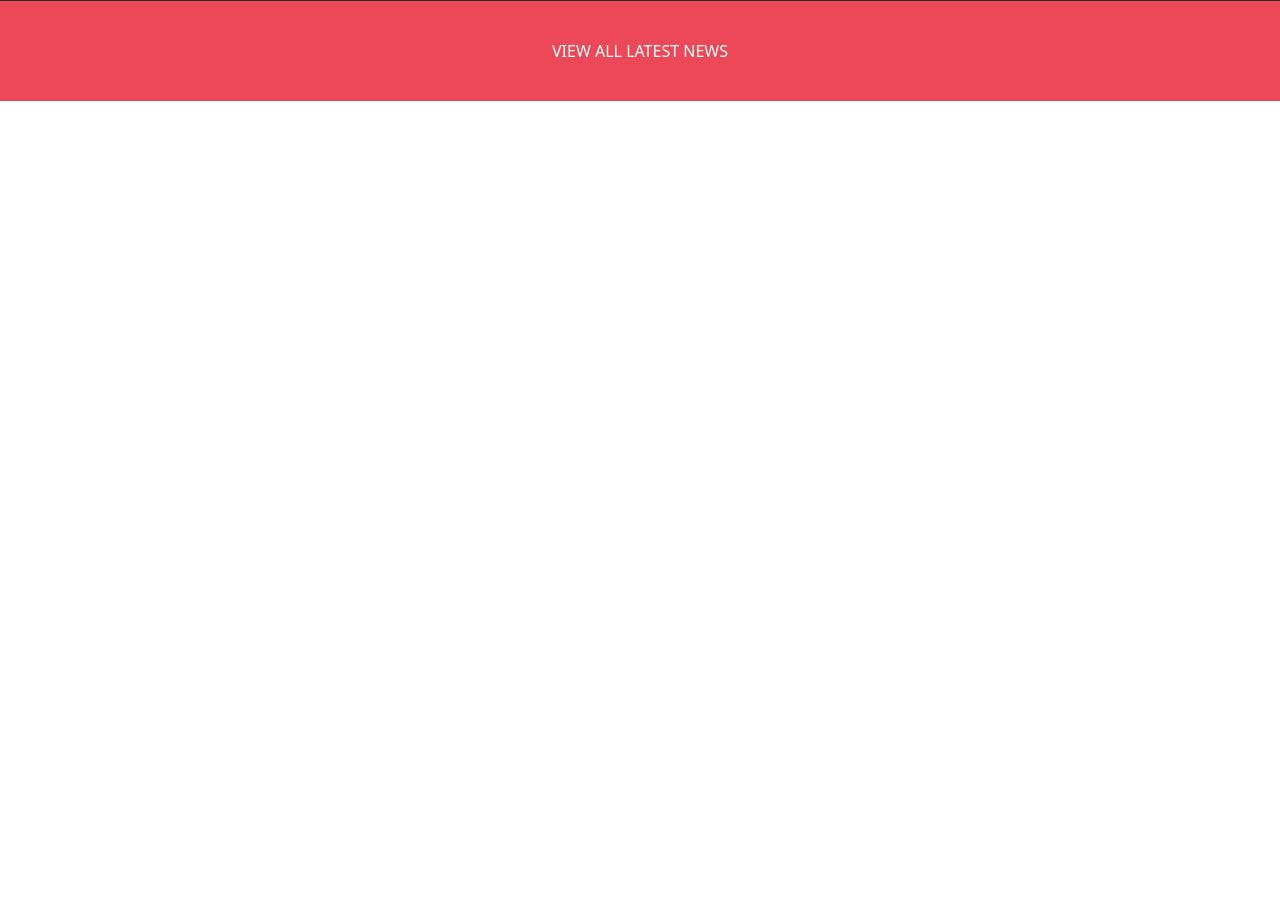
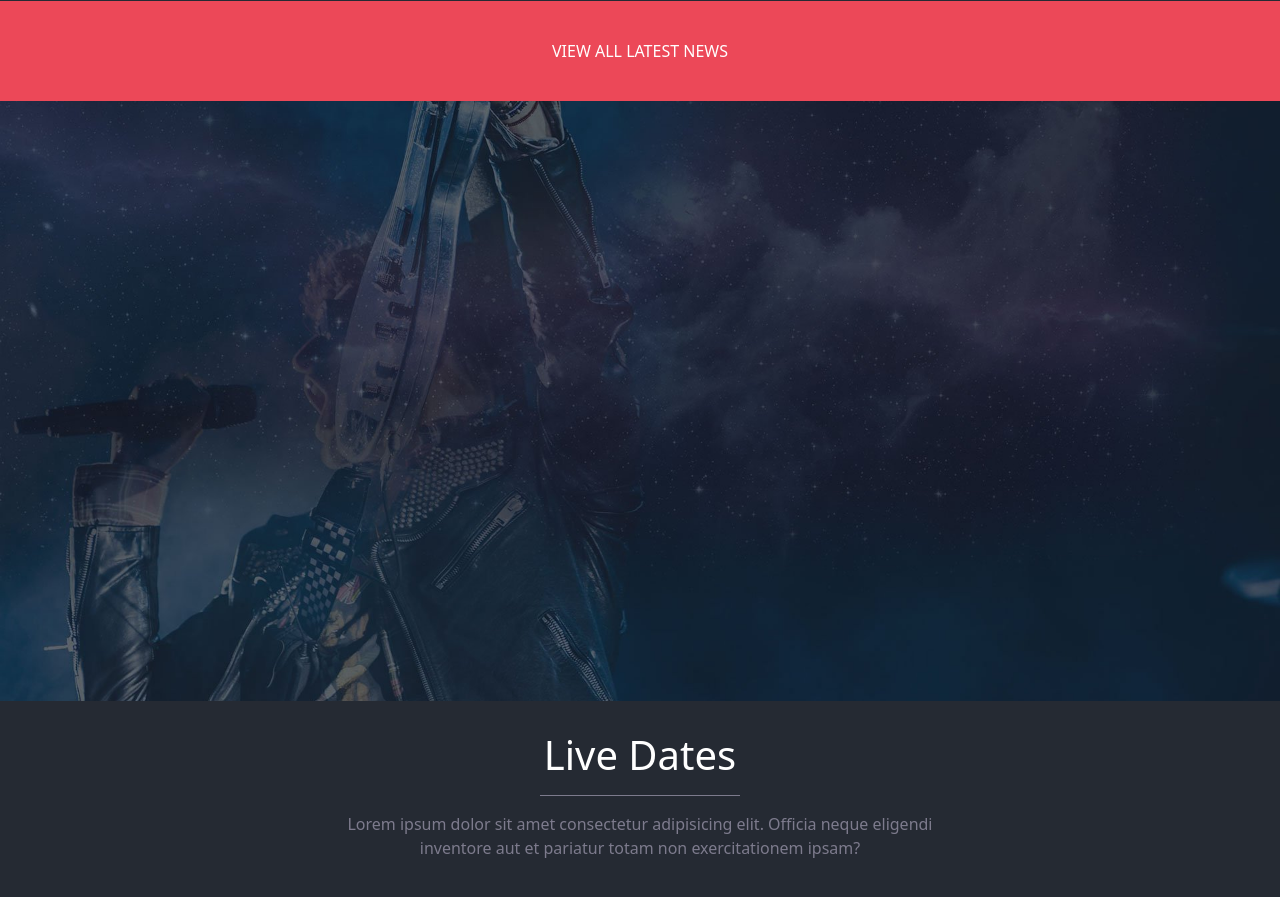
Before and after one commit to MindulaHewadewage/proj-html-vuejs, a Vue app: page / in a window 1280 px wide. Shown: the part 3161-4058 px from the top of the page. Before the commit the page ends 3262 px from the top, so only its background shows below. Built offline with nearby package versions, Linux system fonts and the light colour scheme.

Commit message:
parallax effect alla song preview

```diff
--- a/src/components/AppMain.vue
+++ b/src/components/AppMain.vue
@@ -1,10 +1,11 @@
 <script>
 import BlockSection from './structure/BlockSection.vue';
 import SectionDivider from './structure/SectionDivider.vue';
-import NewsCardSection from './news/NewsCardSection.vue'
+import NewsCardSection from './news/NewsCardSection.vue';
+import SongPreview from './structure/SongPreview.vue';
 export default {
 
-    components: { BlockSection, SectionDivider, NewsCardSection }
+    components: { BlockSection, SectionDivider, NewsCardSection, SongPreview }
 }
 </script>
 
@@ -13,6 +14,8 @@ export default {
     <block-section title="Latest Band News" class="bg-darkgrey"></block-section>
     <news-card-section></news-card-section>
     <section-divider title="view all latest news"></section-divider>
+    <song-preview></song-preview>
+    <block-section title="Live Dates" class="bg-darkgrey"></block-section>
 
 </template>
 
--- /dev/null
+++ b/src/components/structure/SongPreview.vue
@@ -0,0 +1,24 @@
+<script>
+export default {
+
+}
+</script>
+
+<template>
+    <div class="parallax">
+
+
+    </div>
+</template>
+
+
+<style>
+.parallax {
+    height: 600px;
+    background-image: url(../../assets/img/home-testimonial-parallax.jpg);
+    background-attachment: fixed;
+    background-position: center;
+    background-repeat: no-repeat;
+    background-size: cover;
+}
+</style>
```
